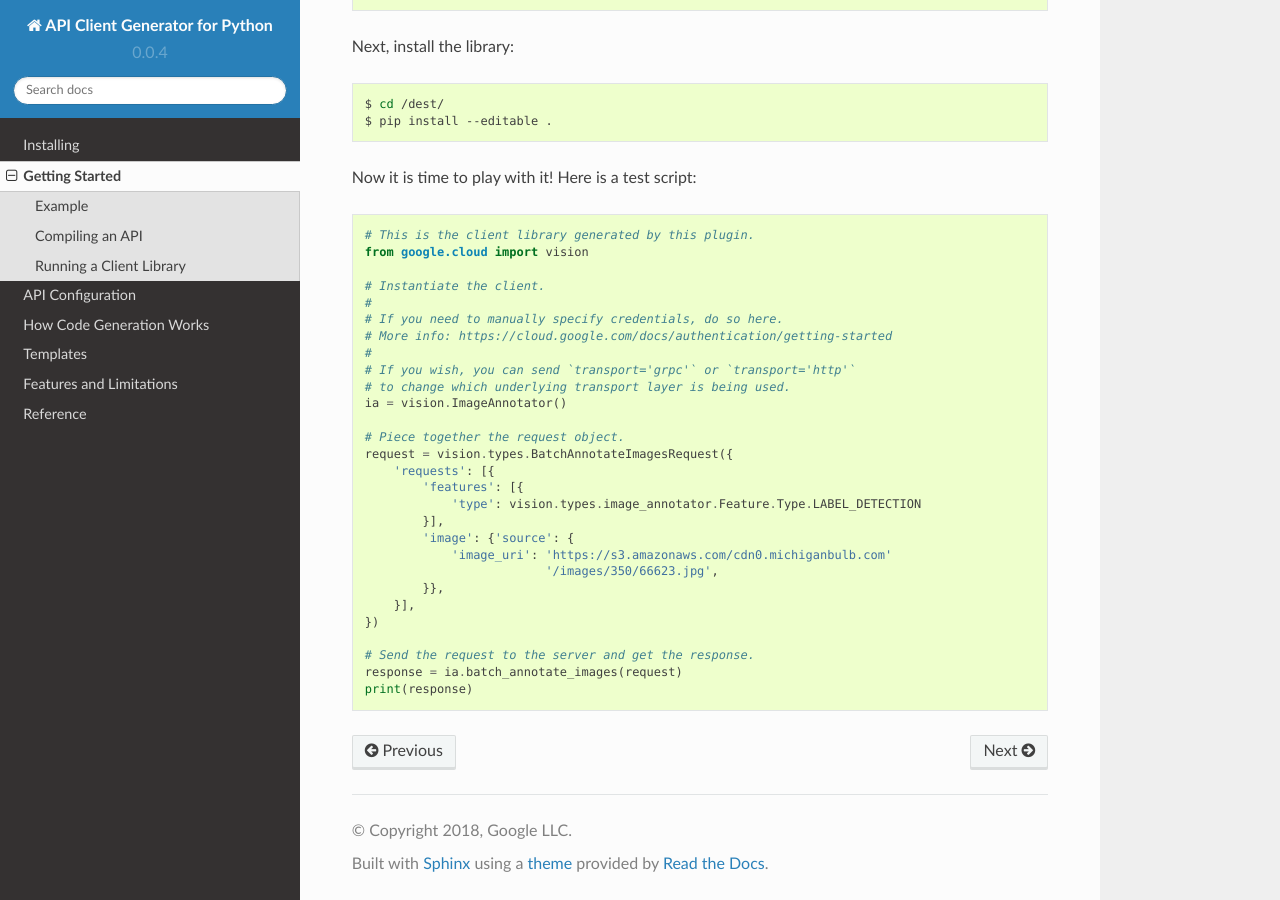
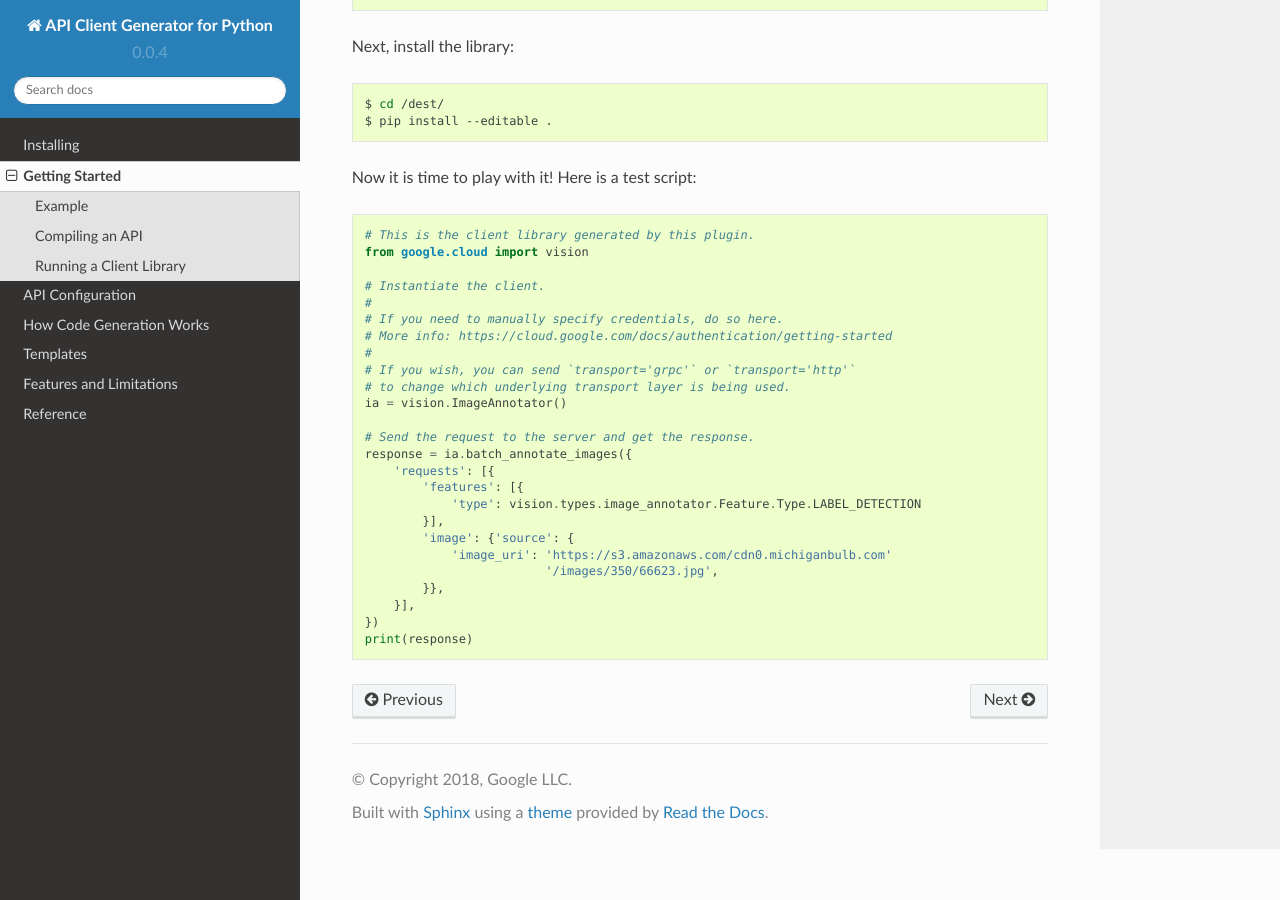
Before and after one commit to googleapis/gapic-generator-python, a Sphinx documentation site: the page built from docs/getting-started.rst, in a window 1280 px wide and 900 px high, scrolled down 1594 px. Built offline with Sphinx 7.4.7 and the Read the Docs theme 2.0.0, drawn with Linux system fonts in a browser that asks for light colours.

Commit message:
Tweak the example again.

```diff
--- a/docs/getting-started.rst
+++ b/docs/getting-started.rst
@@ -107,8 +107,8 @@ Here is a test script:
   # to change which underlying transport layer is being used.
   ia = vision.ImageAnnotator()
 
-  # Piece together the request object.
-  request = vision.types.BatchAnnotateImagesRequest({
+  # Send the request to the server and get the response.
+  response = ia.batch_annotate_images({
       'requests': [{
           'features': [{
               'type': vision.types.image_annotator.Feature.Type.LABEL_DETECTION
@@ -119,9 +119,6 @@ Here is a test script:
           }},
       }],
   })
-
-  # Send the request to the server and get the response.
-  response = ia.batch_annotate_images(request)
   print(response)
 
 
```
